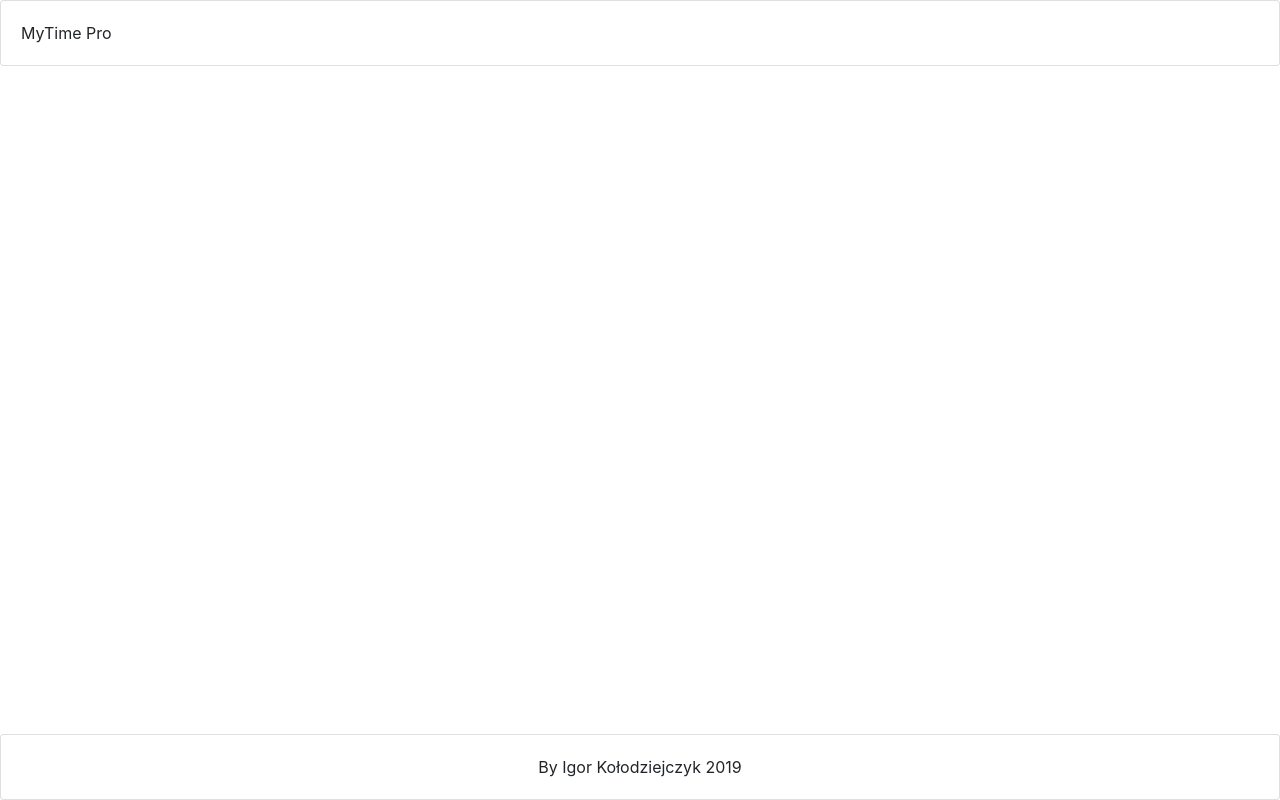
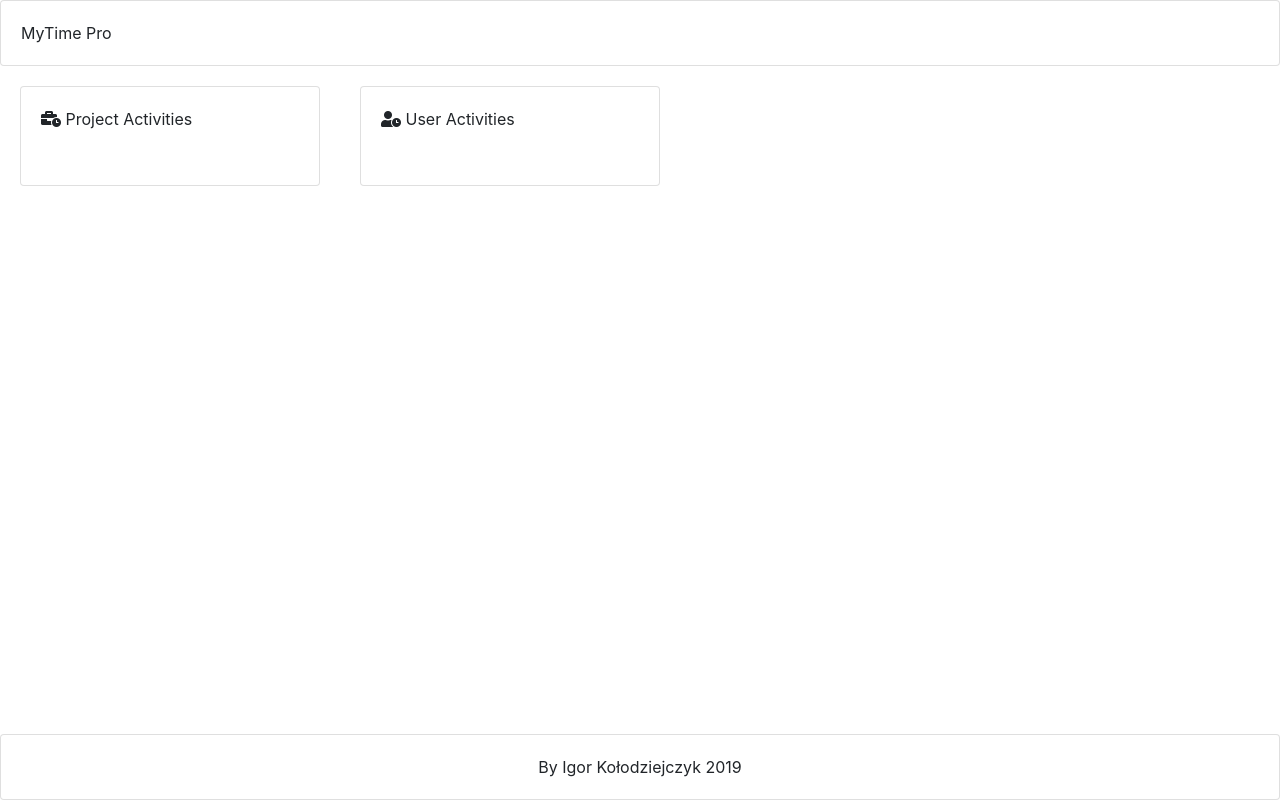
Before and after one commit to igorkol1/MyTime-Proffesional, an Angular app in the folder MyTimeProFrontend/: page /manager/activities in a window 1280 px wide. Before the commit this address led to /. Built offline with nearby package versions, Linux system fonts and the light colour scheme.

Commit message:
User Form part III + activities dashboard

```diff
--- a/MyTimeProFrontend/src/app/app-routing.module.ts
+++ b/MyTimeProFrontend/src/app/app-routing.module.ts
@@ -7,6 +7,7 @@ import {LogoutComponent} from './components/commons/logout/logout.component';
 import {UserListComponent} from './components/manager/user-list/user-list.component';
 import {ProjectListComponent} from './components/manager/project-list/project-list.component';
 import {ManagerReportDashboardComponent} from './components/manager/manager-report-dashboard/manager-report-dashboard.component';
+import {ActivitiesDashboardComponent} from './components/manager/activities-dashboard/activities-dashboard.component';
 
 const routes: Routes = [
   {path: '', component: LoginComponent},
@@ -15,6 +16,7 @@ const routes: Routes = [
   {path: 'manager/user/list', component: UserListComponent},
   {path: 'manager/project/list', component: ProjectListComponent},
   {path: 'manager/report', component: ManagerReportDashboardComponent},
+  {path: 'manager/activities', component: ActivitiesDashboardComponent},
   {path: 'user/dashboard', component: UserDashboardComponent},
   {path: 'logout', component: LogoutComponent}
 ];
--- a/MyTimeProFrontend/src/app/app.module.ts
+++ b/MyTimeProFrontend/src/app/app.module.ts
@@ -17,6 +17,7 @@ import { ProjectListComponent } from './components/manager/project-list/project-
 import {TokenInterceptor} from './services/authorization/tokenInterceptor';
 import { ManagerReportDashboardComponent } from './components/manager/manager-report-dashboard/manager-report-dashboard.component';
 import { NewUserFormComponent } from './components/manager/new-user-form/new-user-form.component';
+import { ActivitiesDashboardComponent } from './components/manager/activities-dashboard/activities-dashboard.component';
 
 @NgModule({
   declarations: [
@@ -30,7 +31,8 @@ import { NewUserFormComponent } from './components/manager/new-user-form/new-use
     UserListComponent,
     ProjectListComponent,
     ManagerReportDashboardComponent,
-    NewUserFormComponent
+    NewUserFormComponent,
+    ActivitiesDashboardComponent
   ],
   entryComponents: [
     NewUserFormComponent
--- /dev/null
+++ b/MyTimeProFrontend/src/app/components/manager/activities-dashboard/activities-dashboard.component.html
@@ -0,0 +1,14 @@
+<div class="card menuCard" (click)="navigateToProjectActivities()">
+  <div class="menuContent">
+    <i class="fas fa-business-time"></i>
+    Project Activities
+  </div>
+</div>
+
+
+<div class="card menuCard" (click)="navigateToUserActivities()">
+  <div class="menuContent">
+    <i class="fas fa-user-clock"></i>
+    User Activities
+  </div>
+</div>
--- /dev/null
+++ b/MyTimeProFrontend/src/app/components/manager/activities-dashboard/activities-dashboard.component.ts
@@ -0,0 +1,22 @@
+import { Component, OnInit } from '@angular/core';
+
+@Component({
+  selector: 'app-activities-dashboard',
+  templateUrl: './activities-dashboard.component.html',
+  styleUrls: ['./activities-dashboard.component.scss']
+})
+export class ActivitiesDashboardComponent implements OnInit {
+
+  constructor() { }
+
+  ngOnInit() {
+  }
+
+  navigateToProjectActivities() {
+
+  }
+
+  navigateToUserActivities() {
+
+  }
+}
--- a/MyTimeProFrontend/src/app/components/manager/manager-dashboard/manager-dashboard.component.html
+++ b/MyTimeProFrontend/src/app/components/manager/manager-dashboard/manager-dashboard.component.html
@@ -14,6 +14,13 @@
 
 </div>
 
+<div class="card menuCard" (click)="navigateToActivities()">
+  <div class="menuContent">
+    <i class="far fa-clock"></i>
+    Activities
+  </div>
+</div>
+
 <div class="card menuCard" (click)="navigateToReports()">
   <div class="menuContent">
     <i class="fas fa-file-alt"></i>
--- a/MyTimeProFrontend/src/app/components/manager/manager-dashboard/manager-dashboard.component.ts
+++ b/MyTimeProFrontend/src/app/components/manager/manager-dashboard/manager-dashboard.component.ts
@@ -27,4 +27,8 @@ export class ManagerDashboardComponent implements OnInit {
   navigateToReports() {
     this.router.navigate(['manager/report']);
   }
+
+  navigateToActivities() {
+    this.router.navigate(['manager/activities']);
+  }
 }
--- a/MyTimeProFrontend/src/app/components/manager/new-user-form/new-user-form.component.html
+++ b/MyTimeProFrontend/src/app/components/manager/new-user-form/new-user-form.component.html
@@ -6,10 +6,10 @@
   </button>
 </div>
 <div class="modal-body">
-  <form id="userForm">
+  <form id="userForm" #userForm = "ngForm" (ngSubmit)="!userForm.invalid && handleSave()">
     <div class="form-group row">
       <input [(ngModel)]="user.email" name="email" type="email" class="form-control" id="exampleInputEmail1"
-             placeholder="Enter email">
+             placeholder="Enter email" required="required">
     </div>
     <div class="form-group row">
       <div *ngIf="!newUser" class="custom-control custom-switch">
@@ -47,6 +47,6 @@
   </form>
 </div>
 <div class="modal-footer">
-  <button type="button" class="btn btn-light" (click)="handleSave()">Save</button>
+  <button type="button" class="btn btn-light" (click)="handleSave()" [disabled]="userForm.invalid">Save</button>
   <button type="button" class="btn btn-light" (click)="handleCancel()">Cancel</button>
 </div>
```
Also changed, not shown: MyTimeProFrontend/src/app/components/manager/activities-dashboard/activities-dashboard.component.scss (added).
